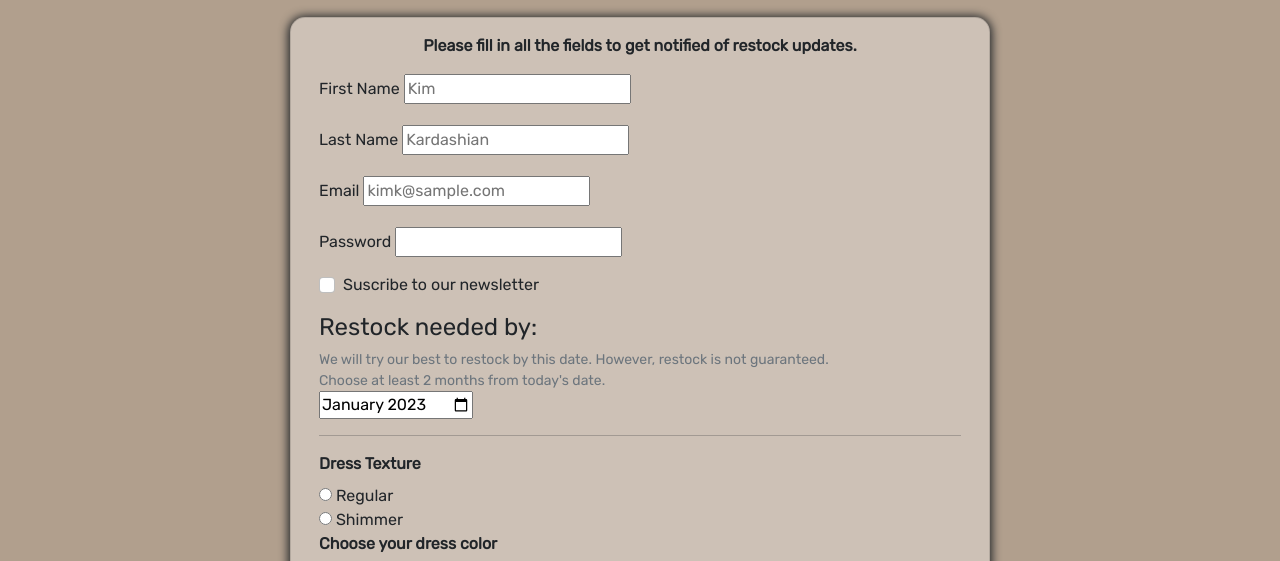
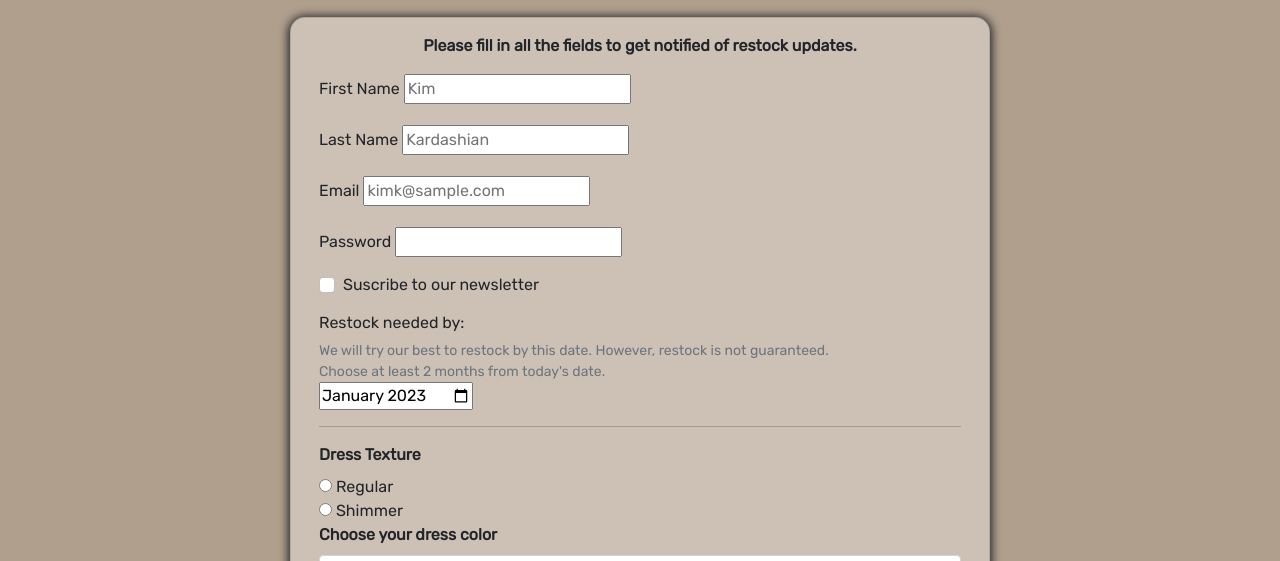
Before and after one commit to ougheoke/hotel-lab, a plain HTML site: page index.html in a window 1280 px wide. Shown: the part 223-784 px from the top of the page. Drawn offline with nearby package versions, Linux system fonts and the light colour scheme.

Commit message:
Add files via upload

```diff
--- a/index.html
+++ b/index.html
@@ -113,7 +113,7 @@
       </div>
 
       <div class="mb-3">
-        <h4>Restock needed by: </h4>
+        <h6>Restock needed by: </h6>
         <div id="restockHelp" class="form-text">We will try our best to restock by this date.
           However, restock is not guaranteed.
           <br>Choose at least 2 months from today's date.</div>
```
